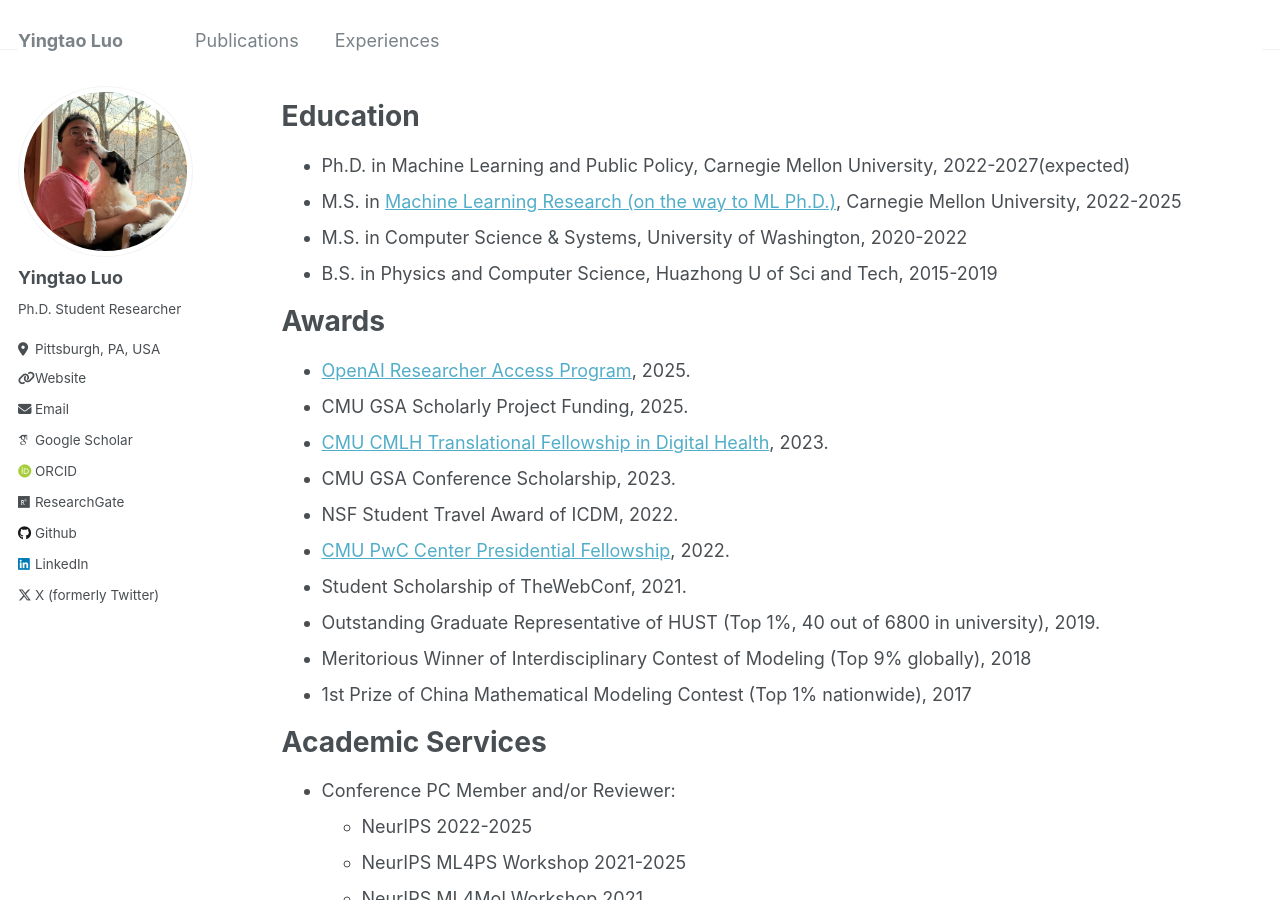
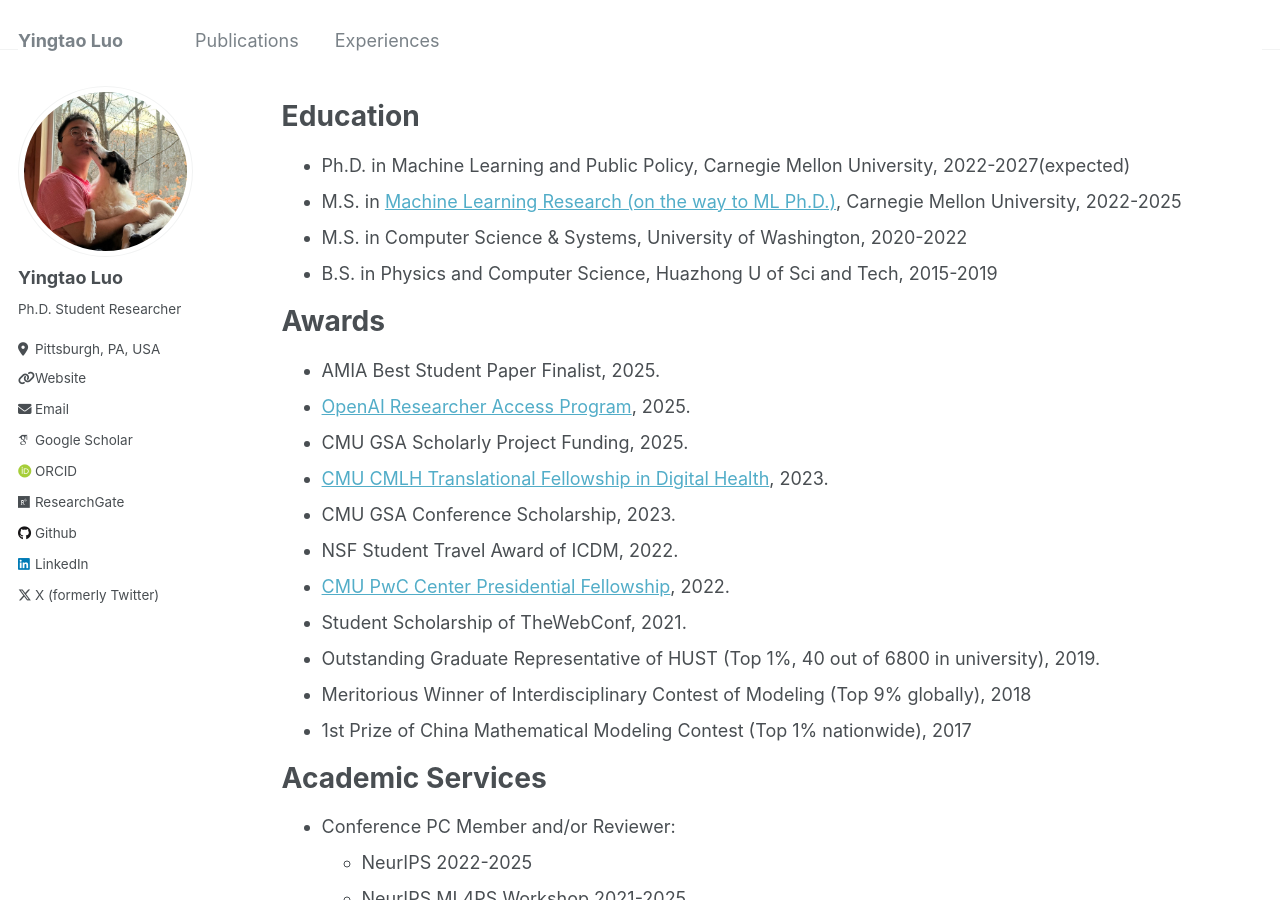
Before and after one commit to yingtaoluo/yingtaoluo.github.io, a Jekyll site: the page built from _pages/experiences.md, in a window 1280 px wide and 900 px high. Built offline with Jekyll 4.4.1, drawn with Linux system fonts in a browser that asks for light colours; some web fonts are replaced.

Commit message:
Add AMIA Best Student Paper Finalist award

```diff
--- a/_pages/experiences.md
+++ b/_pages/experiences.md
@@ -17,6 +17,7 @@ Education
 
 Awards
 ======
+* AMIA Best Student Paper Finalist, 2025.
 * [OpenAI Researcher Access Program](https://openai.com/form/researcher-access-program/), 2025.
 * CMU GSA Scholarly Project Funding, 2025.
 * [CMU CMLH Translational Fellowship in Digital Health](https://www.cs.cmu.edu/cmlh/translational-fellows), 2023.
```
